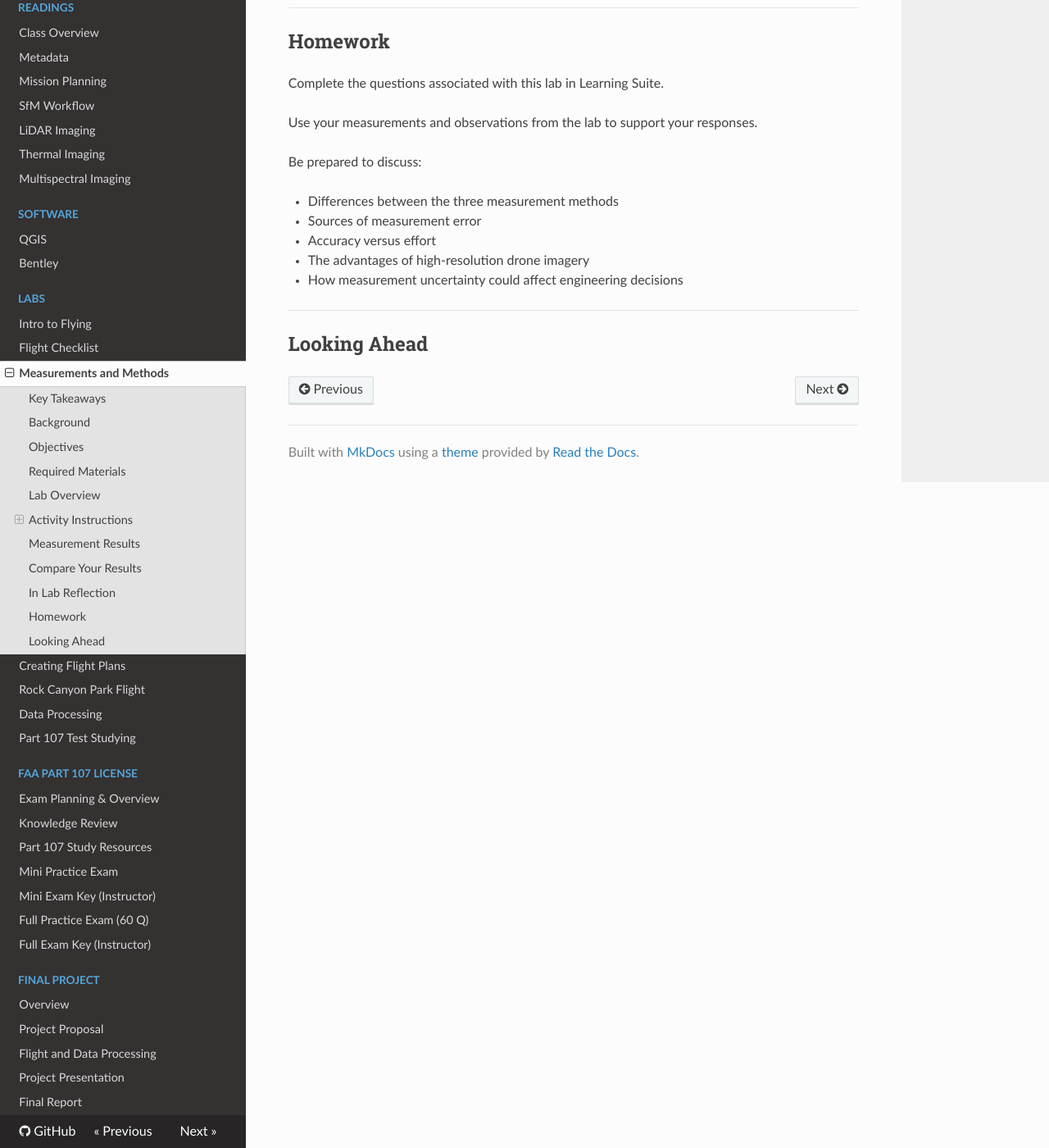
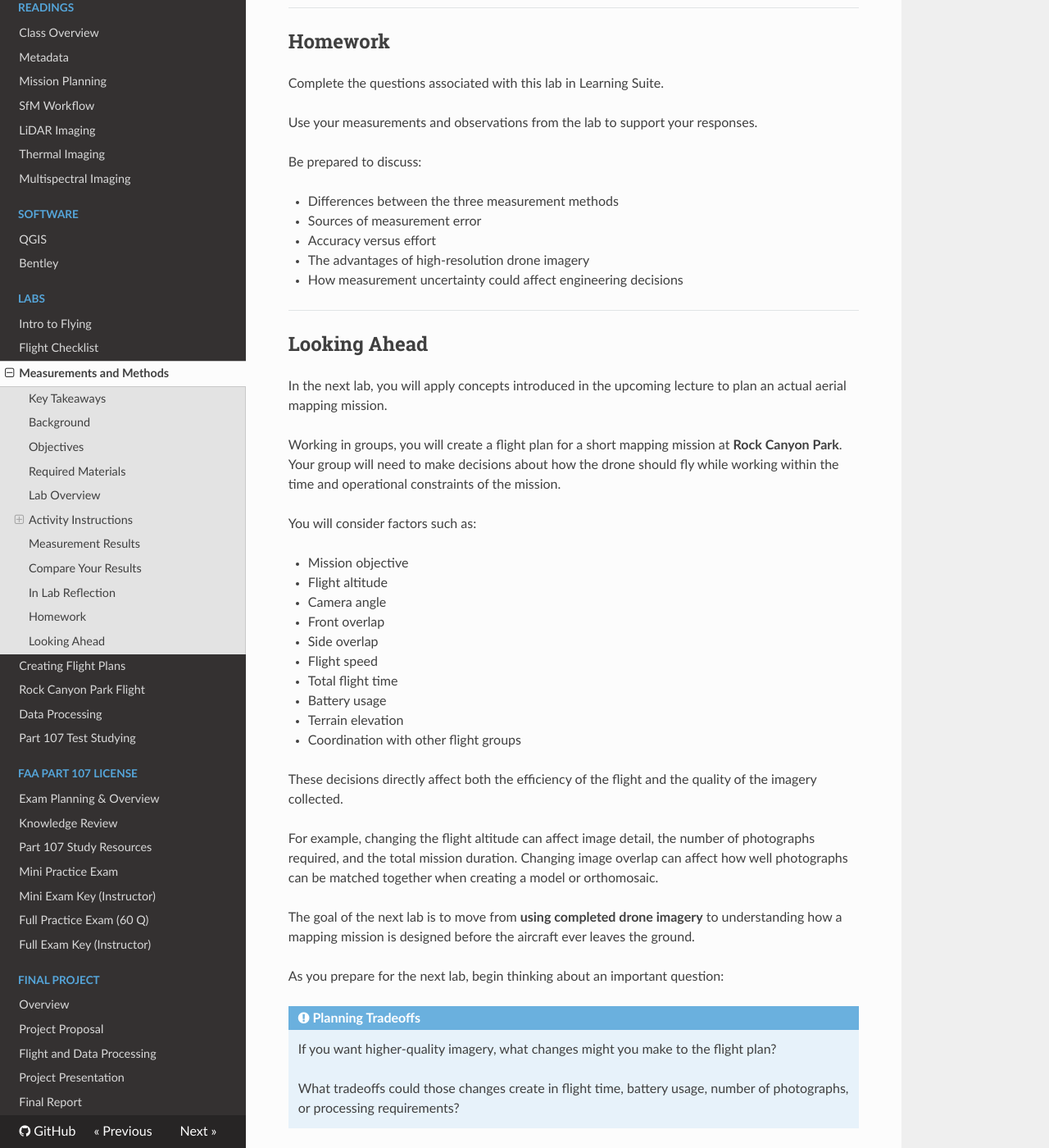
Before and after one commit to byu-cce-drones/content, an MkDocs documentation site: the page built from docs/labs/2_measurements_and_methods.md, in a window 1280 px wide and 1400 px high, scrolled down 9146 px. Shown: the whole window at 82% size. Built offline with MkDocs 1.6.1, drawn with Linux system fonts in a browser that asks for light colours; nearby versions of some CDN libraries.

Commit message:
Added the look ahead portion

```diff
--- a/docs/labs/2_measurements_and_methods.md
+++ b/docs/labs/2_measurements_and_methods.md
@@ -357,3 +357,33 @@ Be prepared to discuss:
 ---
 
 ## Looking Ahead
+
+In the next lab, you will apply concepts introduced in the upcoming lecture to plan an actual aerial mapping mission.
+
+Working in groups, you will create a flight plan for a short mapping mission at **Rock Canyon Park**. Your group will need to make decisions about how the drone should fly while working within the time and operational constraints of the mission.
+
+You will consider factors such as:
+
+* Mission objective
+* Flight altitude
+* Camera angle
+* Front overlap
+* Side overlap
+* Flight speed
+* Total flight time
+* Battery usage
+* Terrain elevation
+* Coordination with other flight groups
+
+These decisions directly affect both the efficiency of the flight and the quality of the imagery collected.
+
+For example, changing the flight altitude can affect image detail, the number of photographs required, and the total mission duration. Changing image overlap can affect how well photographs can be matched together when creating a model or orthomosaic.
+
+The goal of the next lab is to move from **using completed drone imagery** to understanding how a mapping mission is designed before the aircraft ever leaves the ground.
+
+As you prepare for the next lab, begin thinking about an important question:
+
+!!! question "Planning Tradeoffs"
+    If you want higher-quality imagery, what changes might you make to the flight plan?
+
+    What tradeoffs could those changes create in flight time, battery usage, number of photographs, or processing requirements?
```
